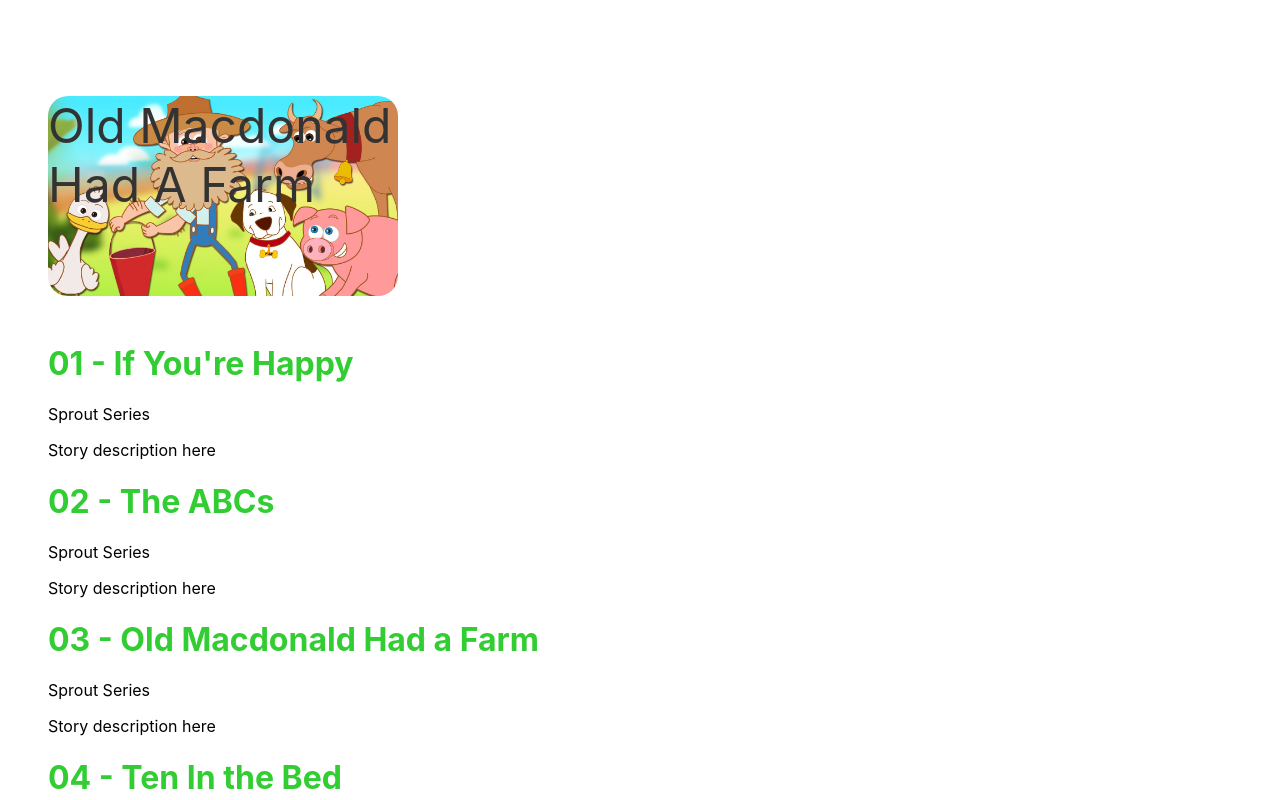
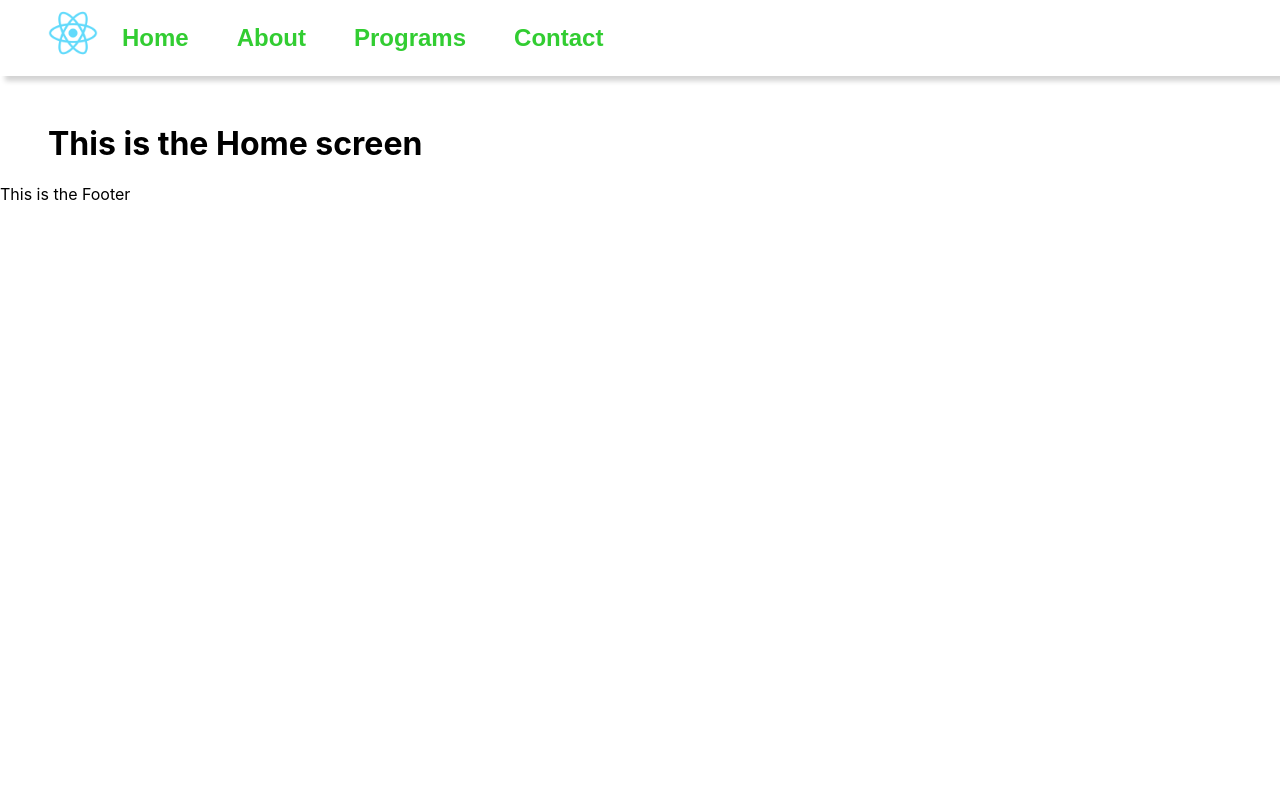
Before and after one commit to jreyes73/fruition-ed, a React (Create React App) app: page / in a window 1280 px wide. Shown: the top 800 px of the page. Built offline with nearby package versions, Linux system fonts and the light colour scheme.

Commit message:
add navlinks

```diff
--- a/package.json
+++ b/package.json
@@ -8,6 +8,7 @@
     "@testing-library/user-event": "^13.5.0",
     "react": "^18.2.0",
     "react-dom": "^18.2.0",
+    "react-router-dom": "^6.21.3",
     "react-scripts": "5.0.1",
     "web-vitals": "^2.1.4"
   },
--- /dev/null
+++ b/src/About.jsx
@@ -0,0 +1,7 @@
+import React from "react";
+
+export default function About(){
+    return (
+        <h1>This is Fruition Ed's About page.</h1>
+    )
+}
--- a/src/App.js
+++ b/src/App.js
@@ -1,45 +1,28 @@
 import './App.css';
-// import storybooks from './storybooks';
+import React from 'react';
+import Root from './Root';
+import About from './About';
+import Programs from "./Programs";
+import Contact from './Contact';
+import Home from './Home';
+import { Route, RouterProvider, createBrowserRouter, createRoutesFromElements } from 'react-router-dom';
+import SproutProgram from './SproutProgram';
+
+
+const router = createBrowserRouter(createRoutesFromElements(
+  <Route path="/" element={<Root />}>
+    <Route path=''element={<Home />} />
+    <Route path="about" element={<About />}/>
+    <Route path="programs" element={<Programs/>}>
+      <Route path=':sprout' element={<SproutProgram />} />
+    </Route>
+    <Route path='contact' element={<Contact />}/>
+  </Route>
+))
 
 function App() {
   return (
-    <div className="App">
-      <div className='thumbnail'>
-        <div className='old-macdonald-thumbnail'><p>Old Macdonald Had A Farm</p>
-        </div>
-        <h1 className='storybookTitle'>01 - If You're Happy</h1>
-        <p>Sprout Series</p>
-        <p>Story description here</p>
-        <h1 className='storybookTitle' >02 - The ABCs</h1>
-        <p>Sprout Series</p>
-        <p>Story description here</p>
-        <h1 className='storybookTitle' >03 - Old Macdonald Had a Farm</h1>
-        <p>Sprout Series</p>
-        <p>Story description here</p>
-        <h1 className='storybookTitle' >04 - Ten In the Bed</h1>
-        <p>Sprout Series</p>
-        <p>Story description here</p>
-        <h1 className='storybookTitle' >05 - The Itsy Bitsy Spider</h1>
-        <p>Sprout Series</p>
-        <p>Story description here</p>
-        <h1 className='storybookTitle' >06 - The Ants Go Marching</h1>
-        <p>Sprout Series</p>
-        <p>Story description here</p>
-        <h1 className='storybookTitle' >07 - Peanut Butter and Jelly</h1>
-        <p>Sprout Series</p>
-        <p>Story description here</p>
-        <h1 className='storybookTitle' >08 - The Wheels On the Bus</h1>
-        <p>Sprout Series</p>
-        <p>Story description here</p>
-        <h1 className='storybookTitle' >09 - The Mulberry Bush</h1>
-        <p>Sprout Series</p>
-        <p>Story description here</p>
-        <h1 className='storybookTitle' >10 - The Green Grass</h1>
-        <p>Sprout Series</p>
-        <p>Story description here</p>
-        <p>Click her for music</p>
-      </div>
-    </div>
+    <RouterProvider router={router}/>
   );
 }
 
--- /dev/null
+++ b/src/Contact.jsx
@@ -0,0 +1,11 @@
+import React from "react";
+
+export default function Contact() {
+    return(
+        <>
+            <h1>Contact Fruition Ed</h1>
+            <p>email: fruitioned@gmail.com</p>
+            <p>phone: 010-3308-1505</p>
+        </>
+    )
+}
--- /dev/null
+++ b/src/Home.jsx
@@ -0,0 +1,9 @@
+import React from "react";
+
+export default function Home () {
+    return(
+    <>
+        <h1>This is the Home screen</h1>
+    </>
+    )
+}
--- /dev/null
+++ b/src/Programs.jsx
@@ -0,0 +1,13 @@
+import React from "react";
+import { Outlet } from "react-router-dom";
+
+export default function Programs () {
+    return (
+        <>
+            <h1>This will display the different programs of Fruition Ed.</h1>
+            <h2>Such as the Sprout Program</h2>
+            <h2>and the Spring Program</h2>
+            <Outlet/>
+        </>
+    )
+}
--- /dev/null
+++ b/src/Root.jsx
@@ -0,0 +1,16 @@
+import React from "react";
+import Header from "./components/Header/Header";
+import Footer from "./components/Footer/Footer";
+import { Outlet } from 'react-router-dom';
+
+export default function Root(){
+    return (
+        <>
+            <Header/>
+            <main style={{marginLeft: "3rem", marginTop: "3rem"}}>
+                <Outlet/>
+            </main>
+            <Footer />
+        </>
+    )
+}
--- /dev/null
+++ b/src/SproutProgram.jsx
@@ -0,0 +1,11 @@
+import React from "react";
+
+export default function SproutProgram() {
+    return (
+        <>
+            <h2>Sprout is a first exposure to English Program.</h2>
+            <p>Much like native speakers at an early age, nursery rhymes are our first exposure to new words, phrases, and even sentences patterns. Sprout utilizes some of the most popular English nursey rhymes to engage students from the very beginning.</p>
+            <s>Some of the nursery rhymes we use are:</s>
+        </>
+    )
+}
--- /dev/null
+++ b/src/components/Footer/Footer.jsx
@@ -0,0 +1,12 @@
+import React from "react";
+// import styles from "./Footer.module.css"
+
+export default function Footer() {
+    return(
+        <>
+        <footer>
+            <p>This is the Footer</p>
+        </footer>
+        </>
+    )
+}
--- /dev/null
+++ b/src/components/Header/Header.jsx
@@ -0,0 +1,18 @@
+import React from "react";
+import {NavLink} from "react-router-dom";
+import styles from "./Header.module.css"
+
+
+function Header() {
+    return (
+        <div className={styles.navBackground}>
+            <div className={styles.navIcon}></div>
+            <NavLink className={styles.links} to="/">Home</NavLink>
+            <NavLink className={styles.links} to="/about">About</NavLink>
+            <NavLink className={styles.links} to="/programs">Programs</NavLink>
+            <NavLink className={styles.links} to="contact">Contact</NavLink>
+        </div>
+    )
+}
+
+export default Header;
--- /dev/null
+++ b/src/components/Header/Header.module.css
@@ -0,0 +1,28 @@
+.navBackground {
+    padding-top: 0.5rem;
+    padding-bottom: 0.5rem;
+    display: flex;
+    /* justify-content: center; */
+    /* border-bottom: 3px solid #333; */
+    box-shadow: 5px 5px 5px lightgray;
+    padding-left: 3rem;
+}
+
+.navIcon {
+    background-image: url("../../../public/logo512.png");
+    background-position: center;
+    background-repeat: no-repeat;
+    background-size: cover;
+    width: 50px;
+    height: 50px;
+
+}
+
+.links {
+    font-size: 1.5rem;
+    font-family: sans-serif;
+    padding: 1rem 1.5rem 1rem 1.5rem;
+    font-weight: 700;
+    color: limegreen;
+    text-decoration: none;
+}
```
Also changed, not shown: src/components/Footer/Footer.module.css (added), 1 other file (tests, documents, lock files or other folders).
